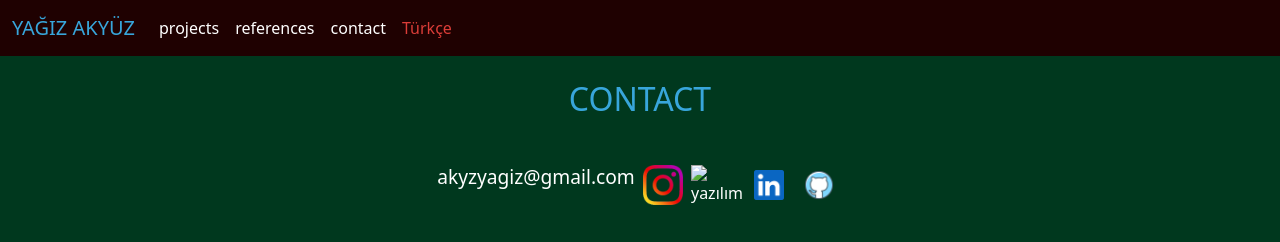
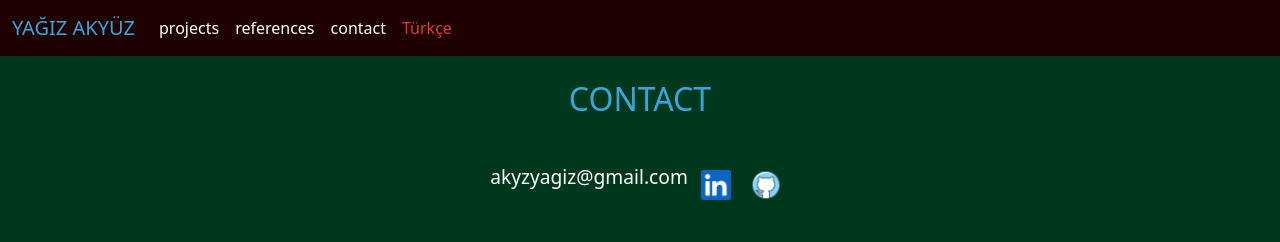
Before and after one commit to yagizakyz/yagizakyz.github.io, a plain HTML site: page encontact.html in a window 1280 px wide. Shown: the top 242 px of the page. Drawn offline with nearby package versions, Linux system fonts and the light colour scheme; grey boxes are pictures that could not be loaded.

Commit message:
Update encontact.html

```diff
--- a/encontact.html
+++ b/encontact.html
@@ -43,11 +43,8 @@
                 <tr align="center">
                 <td width="200px" height="70px"><p class="p" style="font-size: larger;"><a href="mailto:akyzyagiz@gmail.com">akyzyagiz@gmail.com</a></p></td>
                 <td></td>
-                <td width="50px" height="30px"><a href="https://www.instagram.com/yagizakyz/?hl=tr"><img src="picture/insta.png" widht="60px" height="40px" alt="yazılım"></a></td>
-                <td></td>
-                <td width="50px" height="30px"><a href="https://twitter.com/yagizakyz"><img src="picture/twitter.png" widht="50px" height="30px" alt="yazılım"></a></td>
                 <td width="50px" height="30px"><a href="https://www.linkedin.com/in/ya%C4%9F%C4%B1z-aky%C3%BCz-158a34179/"><img src="picture/linkedln.png" widht="50px" height="30px" alt="yazılım"></a></td>
-                <td width="50px" height="30px"><a href="https://github.com/YagizAkyuz61"><img src="picture/github.png" widht="50px" height="30px" alt="yazılım"></a></td>
+                <td width="50px" height="30px"><a href="https://github.com/yagizakyz"><img src="picture/github.png" widht="50px" height="30px" alt="yazılım"></a></td>
             </tr>
         </table>
         <br>
```
